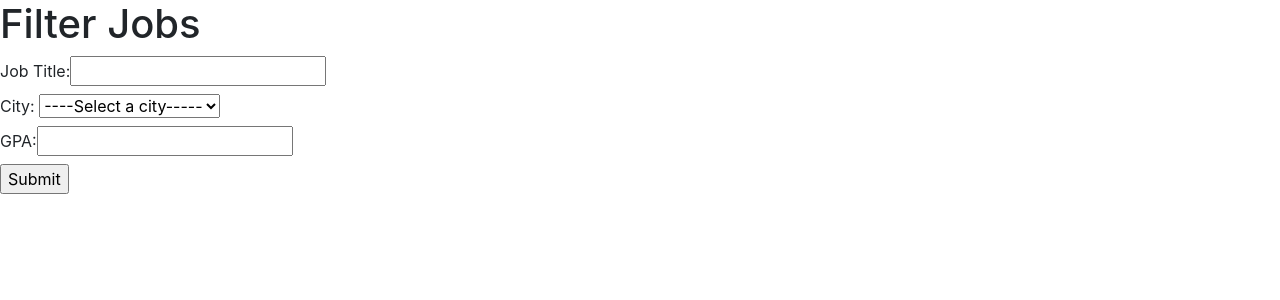
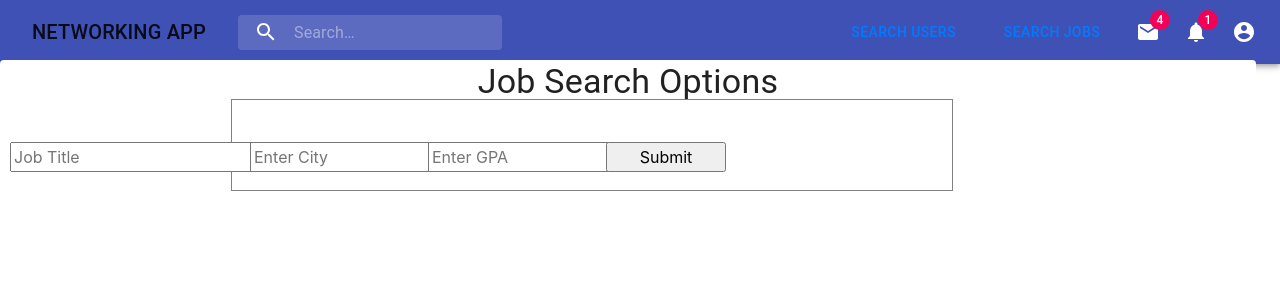
Before and after one commit to anastasiasoenjoto/fall-2019-networking-app, a React (Create React App) app in the folder frontend/: page /displayJobs in a window 1280 px wide. Shown: the top 300 px of the page. Built offline with nearby package versions, Linux system fonts and the light colour scheme.

Commit message:
navbar change based on whether comp/user, minor changes to displayjobs (based on displayusers).

```diff
--- a/frontend/src/components/HomePage.js
+++ b/frontend/src/components/HomePage.js
@@ -126,7 +126,7 @@ class HomePage extends Component {
 
             <div className={classes.enclosing}>
 
-                <LoggedInNavBar />
+                <LoggedInNavBar typeuser={0} username={this.props.location.state.username} />
 
                 <Grid container spacing={1} className={classes.grid}>
                     <Grid container item xs={12} spacing={2}>
--- a/frontend/src/components/HomePageCompany.js
+++ b/frontend/src/components/HomePageCompany.js
@@ -70,7 +70,7 @@ class HomePageCompany extends Component {
 
         return (
             <div>
-                <LoggedInNavBar />
+                <LoggedInNavBar typeuser={1} username={this.props.location.state.username}/>
                 <Grid container className={classes.grid}>
                     <Grid item xs={3}></Grid>
                     <Grid item xs={6}>
--- a/frontend/src/components/LoggedInNavBar.js
+++ b/frontend/src/components/LoggedInNavBar.js
@@ -94,11 +94,30 @@ export default function LoggedInNavBar(props) {
           onClose={handleMenuClose}
         >
 
-        <Link to={{pathname: "/displayUsers", className:"nav-link", state: {username: props.username}}}><MenuItem>Edit Profile</MenuItem></Link>
+        <Link to={{pathname: "/UserProfile", className:"nav-link", state: {username: props.username}}}><MenuItem>Edit Profile</MenuItem></Link>
           <MenuItem onClick={handleMenuClose}>Sign Out</MenuItem>
         </Menu>
       );
 
+    const renderMenuComp = (
+        <Menu
+          anchorEl={anchorEl}
+          anchorOrigin={{ vertical: 'top', horizontal: 'right' }}
+          keepMounted
+          transformOrigin={{ vertical: 'top', horizontal: 'right' }}
+          id={menuId}
+          open={isMenuOpen}
+          onClose={handleMenuClose}
+        >
+
+        <Link to={{pathname: "/CompanyProfile", className:"nav-link", state: {username: props.username}}}><MenuItem>Edit Profile</MenuItem></Link>
+          <MenuItem onClick={handleMenuClose}>Sign Out</MenuItem>
+        </Menu>
+    );
+
+
+    if(props.typeuser) {
+        if(props.typeuser === 0) {
             return (
                 <div className={classes.grow}>
                     <AppBar position="static">
@@ -152,5 +171,109 @@ export default function LoggedInNavBar(props) {
                     {renderMenu}
                 </div>
             )
+        }
+        else if(props.typeuser === 1) {
+            return (
+                <div className={classes.grow}>
+                    <AppBar position="static">
+                        <Toolbar>
+                            <Button>
+                                <Typography className={classes.title} variant="h6" noWrap>
+                                    Networking App
+                            </Typography>
+                            </Button>
+
+                            <div className={classes.search}>
+                                <div className={classes.searchIcon}>
+                                    <SearchIcon />
+                                </div>
+                                <InputBase
+                                    placeholder="Search…"
+                                    classes={{
+                                        root: classes.inputRoot,
+                                        input: classes.inputInput,
+                                    }}
+                                    inputProps={{ 'aria-label': 'search' }}
+                                />
+                            </div>
+                            <div className={classes.grow} />
+                            <div className={classes.sectionDesktop}>
+                                <Button> <Link to="/displayUsers" className="nav-link">Search Users</Link> </Button>
+                                <Button> <Link to="/jobPost" className="nav-link">Add Job</Link> </Button>
+                                <IconButton
+                                    edge="end"
+                                    aria-label="edit account"
+                                    aria-haspopup="true"
+                                    aria-controls={menuId}
+                                    color="inherit"
+                                    onClick={handleProfileMenuOpen}
+                                >
+                                    <AccountCircle />
+                                </IconButton>
+                            </div>
+                        </Toolbar>
+                    </AppBar>
+                    {renderMenuComp}
+                </div>
+            )
+        }
+    }
+    else {
+        return (
+            <div className={classes.grow}>
+                <AppBar position="static">
+                    <Toolbar>
+                        <Button>
+                            <Typography className={classes.title} variant="h6" noWrap>
+                                Networking App
+                        </Typography>
+                        </Button>
+
+                        <div className={classes.search}>
+                            <div className={classes.searchIcon}>
+                                <SearchIcon />
+                            </div>
+                            <InputBase
+                                placeholder="Search…"
+                                classes={{
+                                    root: classes.inputRoot,
+                                    input: classes.inputInput,
+                                }}
+                                inputProps={{ 'aria-label': 'search' }}
+                            />
+                        </div>
+                        <div className={classes.grow} />
+                        <div className={classes.sectionDesktop}>
+                            <Button> <Link to="/displayUsers" className="nav-link">Search Users</Link> </Button>
+                            <Button> <Link to="/displayJobs" className="nav-link">Search Jobs </Link></Button>
+                            <IconButton aria-label="show 4 new mails" color="inherit">
+                                <Badge badgeContent={4} color="secondary">
+                                    <MailIcon />
+                                </Badge>
+                            </IconButton>
+                            <IconButton aria-label="show new notifications" color="inherit">
+                                <Badge badgeContent={1} color="secondary">
+                                    <NotificationsIcon />
+                                </Badge>
+                            </IconButton>
+                            <IconButton
+                                edge="end"
+                                aria-label="edit account"
+                                aria-haspopup="true"
+                                aria-controls={menuId}
+                                color="inherit"
+                                onClick={handleProfileMenuOpen}
+                            >
+                                <AccountCircle />
+                            </IconButton>
+                        </div>
+                    </Toolbar>
+                </AppBar>
+                {renderMenu}
+            </div>
+        )
+    }
+
+
 
 }
--- a/frontend/src/components/displayJobs.js
+++ b/frontend/src/components/displayJobs.js
@@ -1,7 +1,53 @@
 import React, { Component } from 'react';
 import axios from 'axios';
+import LoggedInNavBar from './LoggedInNavBar';
+import { withStyles, useTheme } from '@material-ui/styles';
+import Input from '@material-ui/core/Input';
+import InputLabel from '@material-ui/core/InputLabel';
+import MenuItem from '@material-ui/core/MenuItem';
+import FormControl from '@material-ui/core/FormControl';
+import ListItemText from '@material-ui/core/ListItemText';
+import Select from '@material-ui/core/Select';
+import Checkbox from '@material-ui/core/Checkbox';
+import Chip from '@material-ui/core/Chip';
+import Grid from '@material-ui/core/Grid';
+import Paper from '@material-ui/core/Paper'
+import { Typography } from '@material-ui/core';
+import List from '@material-ui/core/List';
+import ListItem from '@material-ui/core/ListItem';
+import Divider from '@material-ui/core/Divider';
 
-export default class displayJobs extends Component {
+const styles = theme => ({
+  formControl: {
+    margin: 10,
+    minWidth: 120,
+    maxWidth: 300,
+  },
+  chips: {
+    display: 'flex',
+    flexWrap: 'wrap',
+  },
+  chip: {
+    margin: 2,
+  },
+  paper: {
+    padding: 1,
+    textAlign: 'center',
+  },
+  root: {
+    flexGrow: 1
+  },
+  list: {
+    width: '100%',
+    backgroundColor: 'white',
+  },
+  inline: {
+    display: 'inline',
+  },
+});
+
+
+class displayJobs extends Component {
   constructor(props) {
     super(props);
     this.onChangenameOfOpenPosition = this.onChangenameOfOpenPosition.bind(this);
@@ -71,45 +117,52 @@ export default class displayJobs extends Component {
   }
 
   render() {
+    const { classes } = this.props;
     return (
-      <div>
-           {this.state.jobs}
+      <div className={classes.root}>
+      <LoggedInNavBar />
+      <Grid container spacing={1} justify="center"></Grid>
+      <Grid container item xs={12} spacing={3}>
+            <Grid item xs={12}>
+              <Paper className={classes.paper} elevation={0}><Typography variant='h4'>Job Search Options</Typography></Paper>
+            </Grid>
+          </Grid>
+           {this.state.users}
           <form onSubmit={this.onSubmit}>
-        <h1> Filter Jobs </h1>
-        <label>
-            Job Title:
-            <input id="nameOfOpenPosition" type="text" value={this.state.nameOfOpenPosition} onChange= {this.onChangenameOfOpenPosition} plceholder="Enter Title"/>
-          </label>
-      <br></br>
-      <fieldset>
-          <label>
-            City: <select id="workLocation" value={this.state.workLocation} onChange= {this.onChangeworkLocation}>
-              <option>----Select a city-----</option>
-              <optgroup label="California">
-                <option value="losAngeles">Los Angeles</option>
-                <option value="sanFrancisico">San Francisco</option>
-              </optgroup>
-              <optgroup label="New York">
-              <option value="albany">Albany</option>
-                <option value="newYork">New York </option>
-              </optgroup>
-              <optgroup label="Texas">
-              <option value="austin">Austin</option>
-                <option value="dallas">Dallas</option>
-              </optgroup>
+        <Grid container item xs={9} spacing={1}>
+        <Grid item xs={3}>
+          <br></br>
+          <FormControl className={classes.formControl}>
+            <input id="jobtitle" type="text" value={this.state.username} onChange= {this.onChangeUsername} placeholder="Job Title"/>
+            </FormControl>
+        </Grid>
+        <Grid container item xs={9} spacing={1} style={{outline: '1px solid gray' }}>
+            <Grid item xs={3}>
+            <br></br>
+              <FormControl className={classes.formControl}>
+              <input id="City" type="text" value={this.state.city} onChange= {this.onChangeCity} placeholder="Enter City"/>
+              </FormControl>
+            </Grid>
+            <Grid item xs={3}>
+              <br></br>
+              <FormControl className={classes.formControl}>
+              <input id="GPA" type="text" value={this.state.GPA} onChange= {this.onChangeGPA} placeholder="Enter GPA"/>
+              </FormControl>
+            </Grid>
+            <Grid item xs={3}>
+              <br></br>
+              <FormControl className={classes.formControl}>
+              <input type="submit"></input>
+              </FormControl>
+            </Grid>
+        </Grid>
+        </Grid>
 
-            </select>
-          </label>
-          </fieldset>
-          <label>
-            GPA:
-            <input id="gpaRequirement" type="text" value={this.state.gpaRequirement} onChange= {this.onChangegpaRequirement} plceholder="Enter GPA"/>
-          </label>
-          <br></br>
-          <input type="submit"></input>
         </form>
 
       </div>
     )
   }
 }
+
+export default withStyles(styles)(displayJobs);
```
Lines whose indentation alone changed are shown as unchanged.
